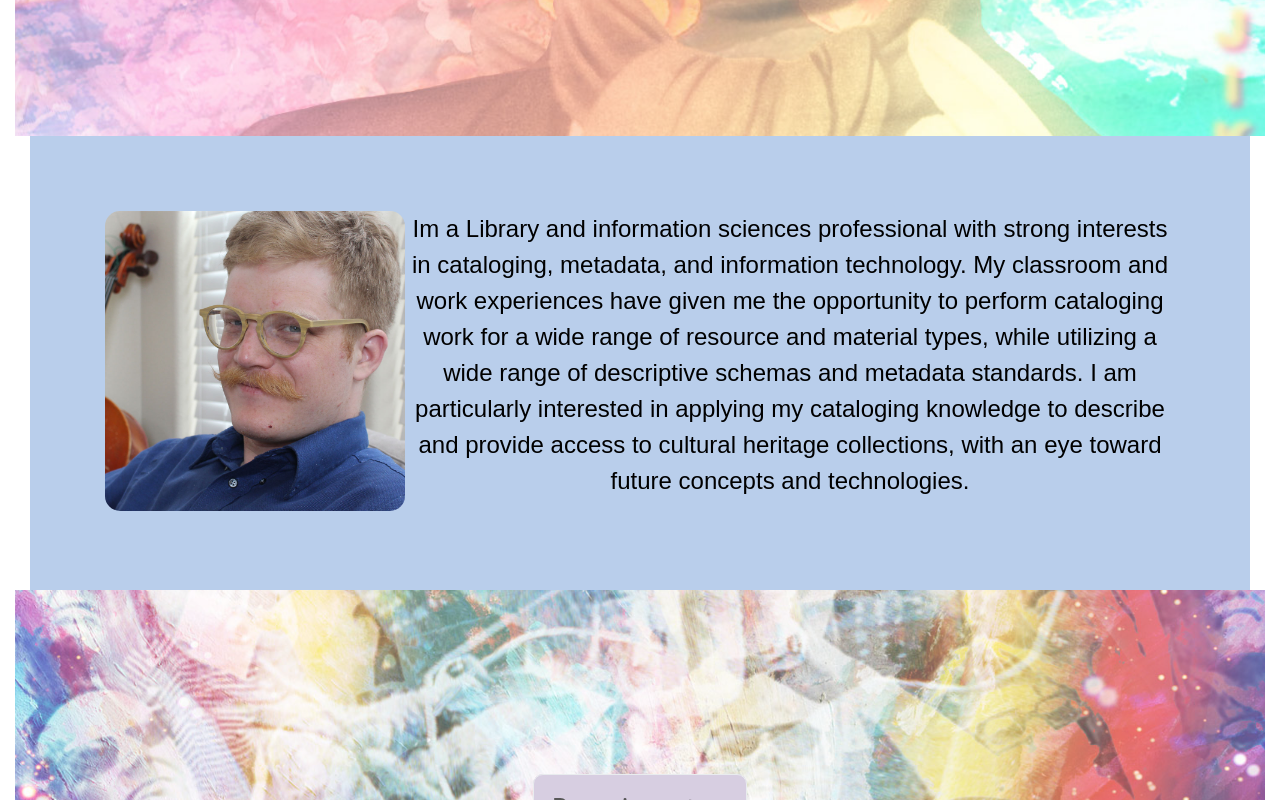
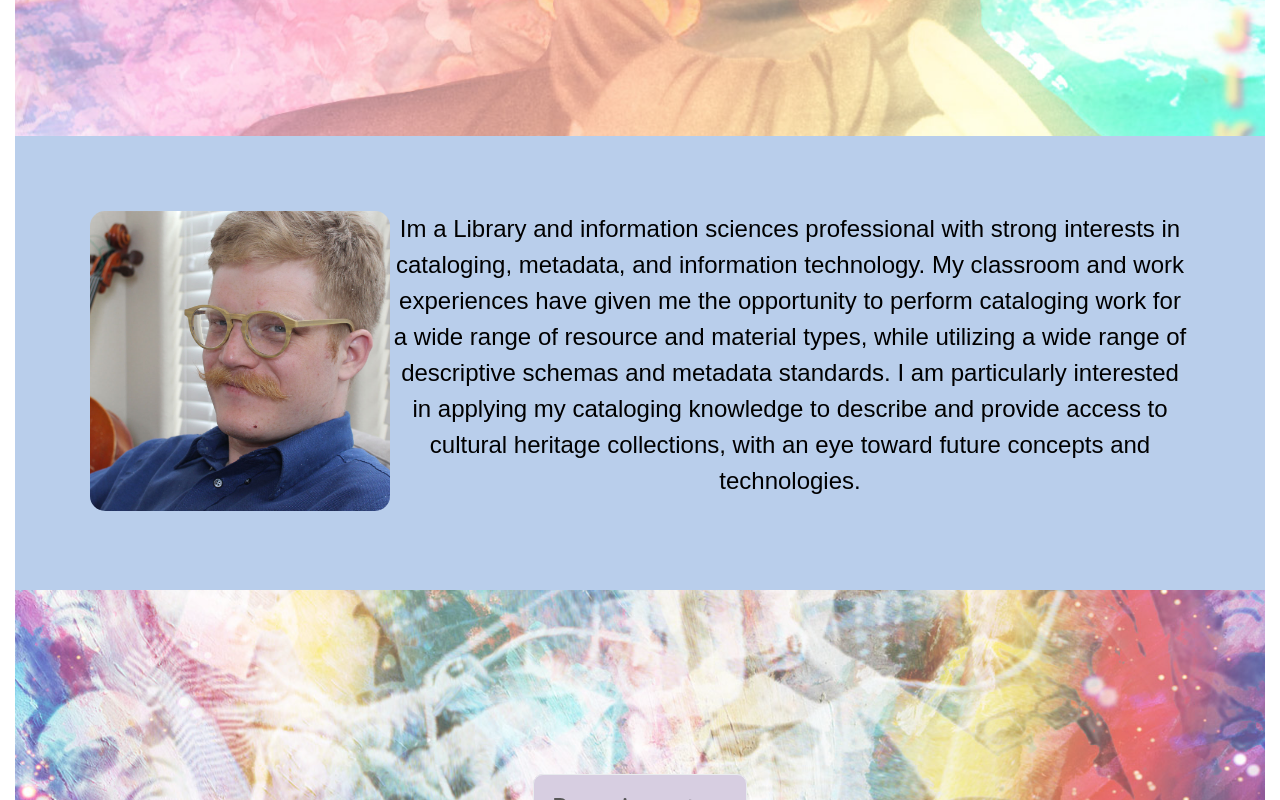
Before and after one commit to CatLibWilk/new-profile, a React (Create React App) app in the folder client/: page / in a window 1280 px wide. Shown: the part 980-1780 px from the top of the page. Built offline with nearby package versions, Linux system fonts and the light colour scheme; a web font is replaced by a local one.

Commit message:
added site source code

```diff
--- a/client/src/App.css
+++ b/client/src/App.css
@@ -149,6 +149,7 @@ nav {
 
 .text-container {
     position: relative;
+    padding: 0;
 
   }
 
@@ -161,6 +162,7 @@ nav {
     padding: 75px 75px;
     text-align: center;
   }
+
 
 
 @media only screen and (max-device-width: 1024px) {
@@ -212,4 +214,5 @@ nav {
       padding: 0 !important;
       display: block;
     }
+
 }
--- a/client/src/App.js
+++ b/client/src/App.js
@@ -74,7 +74,9 @@ class App extends Component {
                     </div>
                   </div>
                 </ContentDiv>
-
+                <div id="footer-div" className="mt-2">
+                  <p>This site is utilizes the React.js library in a Node.js runtime.  To check out the source code, click <a href="https://github.com/CatLibWilk/new-profile" target="_blank">Here</a>.</p>
+                </div>
               </div>
             </div>
             <FontAwesomeIcon id="return-to-top" icon="angle-double-up" onClick={this.toTop}/>
```
